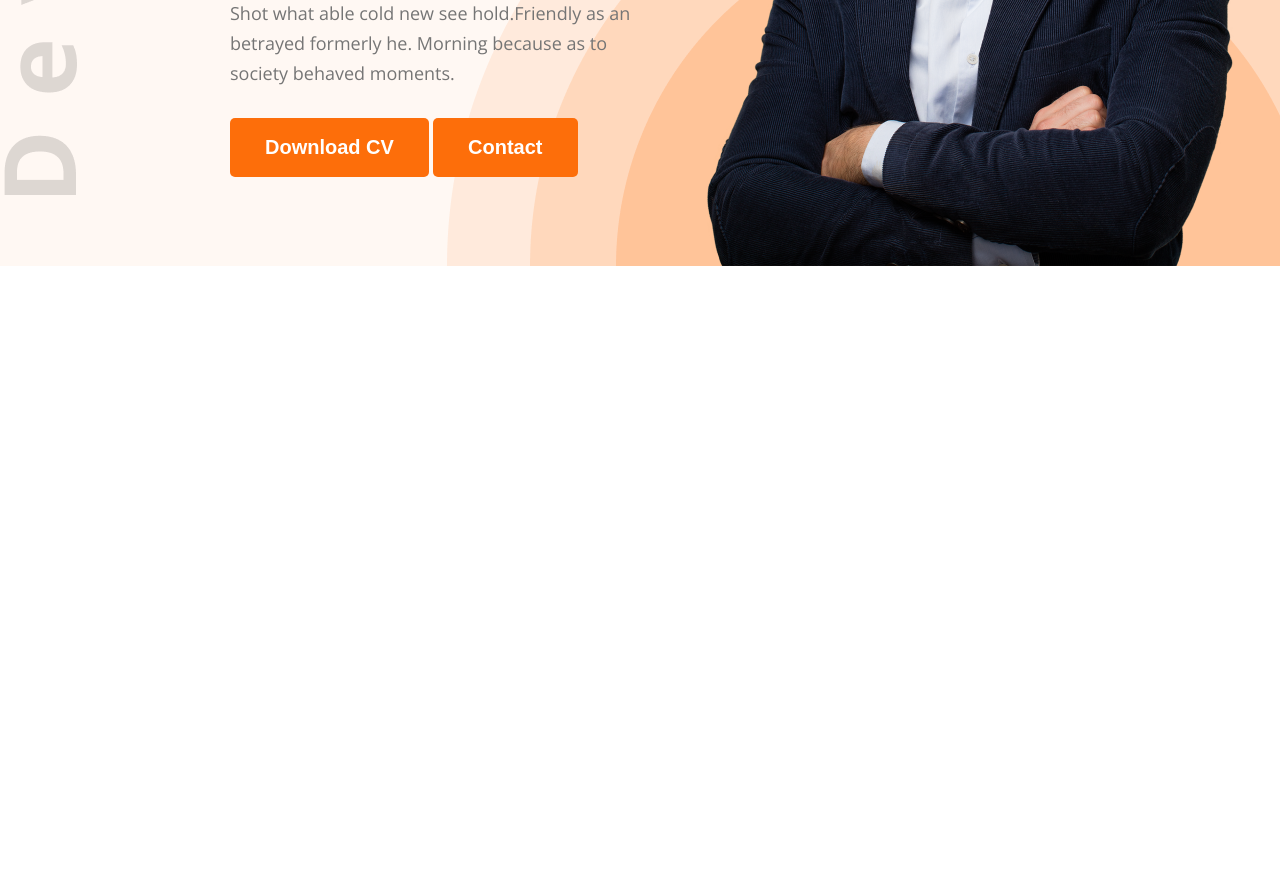
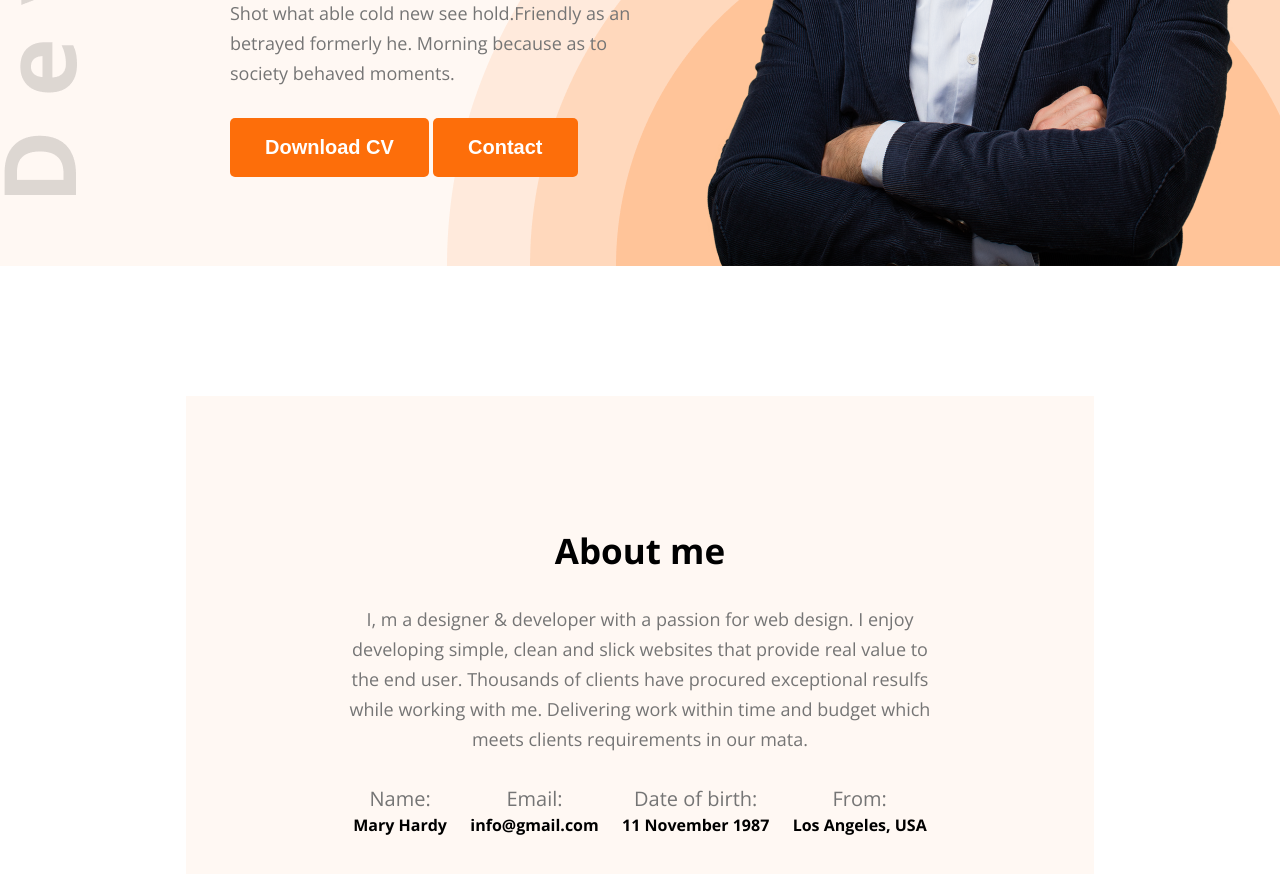
Before and after one commit to altafmahmud-s/hero-dev-code, a plain HTML site: page index.html in a window 1280 px wide. Shown: the part 568-1442 px from the top of the page. Before the commit the page ends 834 px from the top, so only its background shows below. Drawn offline with nearby package versions, Linux system fonts and the light colour scheme.

Commit message:
about section desigening part upload

```diff
--- a/index.html
+++ b/index.html
@@ -10,6 +10,8 @@
 <link rel="stylesheet" href="styles/portfolio.css">
 </head>
 <body class="font-open-sans">
+
+    <!-- header section -->
     <header>
         <nav>
             <div class="logo">
@@ -42,5 +44,37 @@
         </section>
     </header>
 
+<!-- about section -->
+
+    <section id="about">
+        <div class="about-container">
+            <div class="section-heading">
+                <h2>About me</h2>
+                <p>I, m a designer & developer with a passion for web design. I enjoy developing simple, clean and slick websites that provide real value to the end user. Thousands of clients have procured exceptional resulfs while working with me. Delivering work within time and budget which meets clients requirements in our mata.</p>
+            </div>
+
+            <div class="about-info">
+                <div class="info-card">
+                    <p>Name:</p>
+                    <h4>Mary Hardy</h4>
+                </div>
+                <div class="info-card">
+                    <p>Email:</p>
+                    <h4>info@gmail.com</h4>
+                </div>
+                <div class="info-card">
+                    <p>Date of birth:</p>
+                    <h4>11 November 1987</h4>
+                </div>
+                <div class="info-card">
+                    <p>From:</p>
+                    <h4>Los Angeles, USA</h4>
+                </div>
+
+            </div>
+        </div>
+
+    </section>
+
 </body>
 </html>
--- a/styles/portfolio.css
+++ b/styles/portfolio.css
@@ -25,6 +25,23 @@
 
 }
 
+.section-heading{
+    max-width: 827px;
+    text-align: center;
+}
+.section-heading h2{
+    font-size: 35px;
+    font-weight: bold;
+    margin-bottom: 30px;
+}
+.section-heading p{
+    font-size: 18px;
+    margin-bottom: 30px;
+    line-height: 30px;
+    color: #757575;
+}
+
+
 
 .logo h2{
     font-size: 45px;
@@ -38,6 +55,8 @@
 
 
 /* main style */
+
+/* ***header section*** */
 
 header{
     background-color: #FFF8F3;
@@ -116,3 +135,33 @@
 
 
 }
+
+
+/* about section */
+
+#about{
+    padding-top: 130px;
+}
+
+#about .about-container{
+    width: 71%;
+    max-width: 1140px;
+    margin: 0 auto;
+    text-align: center;
+    background-color: #FFF8F3;
+    padding: 131px 156px;
+
+}
+
+#about .about-container .about-info{
+    display: flex;
+    justify-content: space-around;
+}
+
+.about-info .info-card p{
+     font-size: 20px;
+    line-height: 30px;
+    color: #757575;
+
+
+}
```
